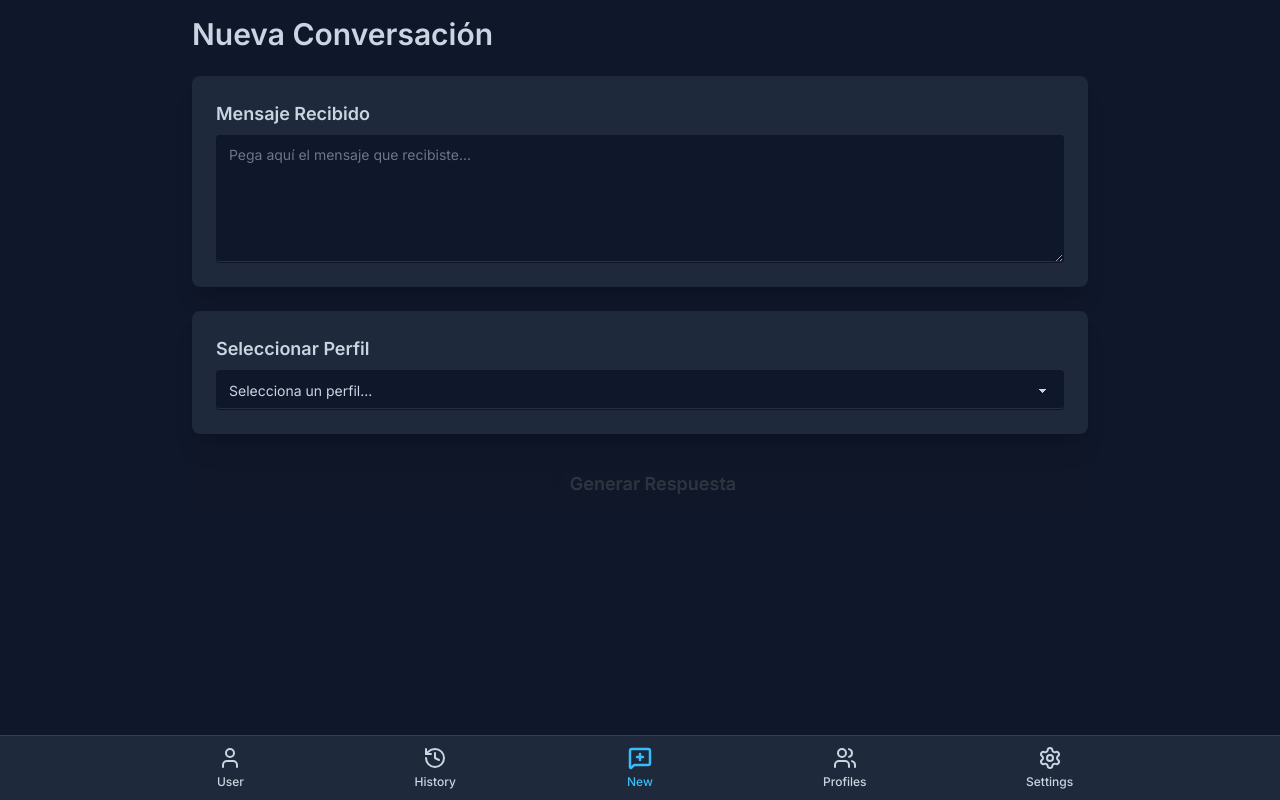
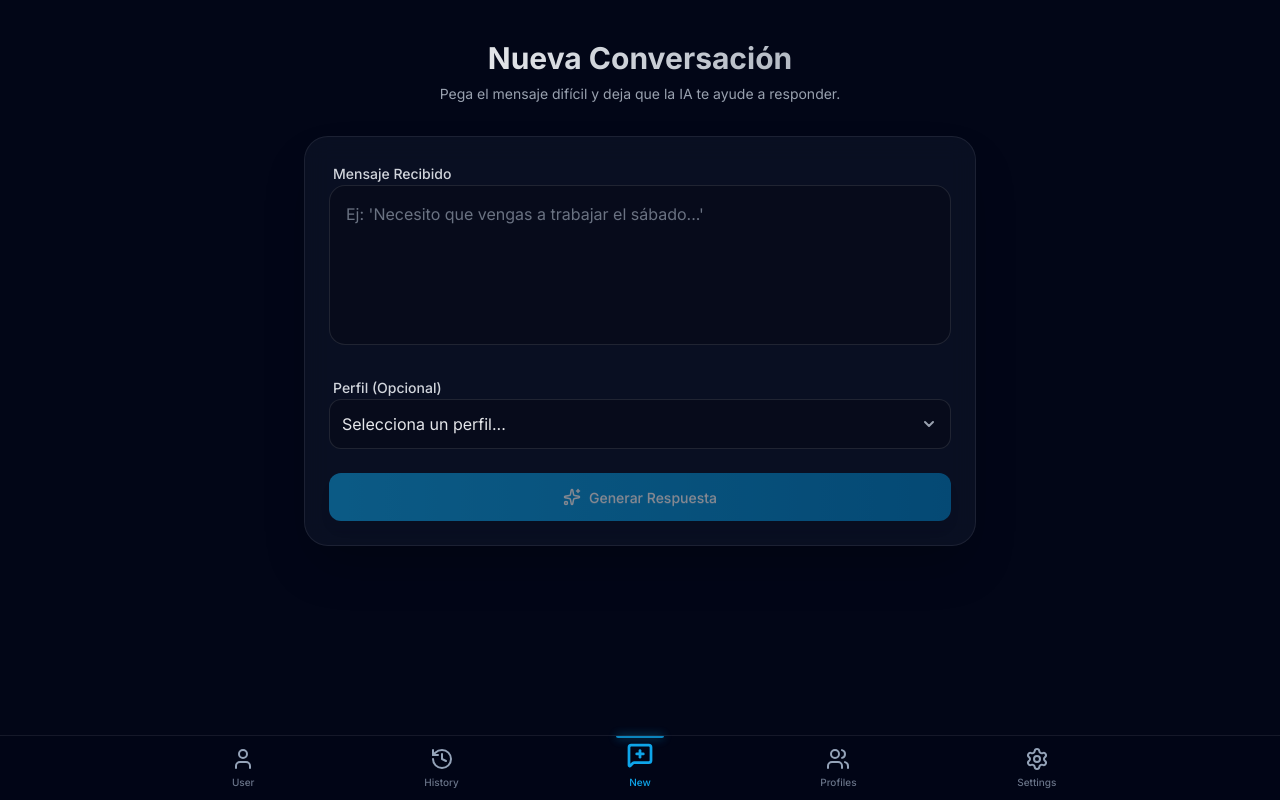
Before and after one commit to mundovacio/anti-umbrella, a Next.js app: page /new in a window 1280 px wide. Built offline with nearby package versions, Linux system fonts and the light colour scheme.

Commit message:
feat: Implement initial app structure with onboarding flow, new conversation page, bottom navigation, global styles, and Framer Motion for animations.

```diff
--- a/package.json
+++ b/package.json
@@ -19,6 +19,7 @@
     "@prisma/extension-accelerate": "^3.0.0",
     "ai": "^5.0.103",
     "dotenv": "^17.2.3",
+    "framer-motion": "^12.23.24",
     "lucide-react": "^0.554.0",
     "next": "16.0.4",
     "pg": "^8.16.3",
--- a/src/app/layout.tsx
+++ b/src/app/layout.tsx
@@ -14,7 +14,7 @@ export default function RootLayout({
 }>) {
   return (
     <html lang="es">
-      <body className="antialiased grid grid-rows-[1fr_auto]">
+      <body className="antialiased grid grid-rows-[1fr_auto] bg-gradient-to-b from-[var(--navy-dark)] to-[#0a192f] text-[var(--gray-light)]">
         <main className="pb-16">{children}</main>
         <BottomNav />
       </body>
--- a/src/app/new/page.tsx
+++ b/src/app/new/page.tsx
@@ -1,7 +1,9 @@
+
 'use client';
 
 import React, { useState } from 'react';
-import { Copy, Send } from 'lucide-react';
+import { Copy, Send, Sparkles } from 'lucide-react';
+import { motion, AnimatePresence } from 'framer-motion';
 
 export default function NewConversationPage() {
     const [inputMessage, setInputMessage] = useState('');
@@ -22,7 +24,6 @@ export default function NewConversationPage() {
                 },
                 body: JSON.stringify({
                     message: inputMessage,
-                    // TODO: Agregar contexto del perfil seleccionado
                     profileContext: undefined
                 }),
             });
@@ -49,62 +50,89 @@ export default function NewConversationPage() {
     };
 
     return (
-        <div className="bg-[var(--navy-dark)] p-4">
-            <div className="max-w-4xl mx-auto space-y-6">
-                <h1 className="text-3xl font-semibold text-gray-lighter">Nueva Conversación</h1>
+        <div className="min-h-full p-4 flex flex-col items-center">
+            <div className="w-full max-w-2xl space-y-8 pt-6">
+                <header className="text-center space-y-2">
+                    <h1 className="text-3xl font-bold bg-clip-text text-transparent bg-gradient-to-r from-white to-gray-400">
+                        Nueva Conversación
+                    </h1>
+                    <p className="text-gray-400 text-sm">
+                        Pega el mensaje difícil y deja que la IA te ayude a responder.
+                    </p>
+                </header>
 
-                <div className="card bg-[var(--navy-medium)] shadow-xl">
-                    <div className="card-body">
-                        <h2 className="card-title text-gray-lighter">Mensaje Recibido</h2>
+                <div className="glass-panel rounded-3xl p-6 space-y-6 shadow-2xl">
+                    <div className="space-y-2">
+                        <label className="text-sm font-medium text-gray-300 ml-1">Mensaje Recibido</label>
                         <textarea
                             value={inputMessage}
                             onChange={(e) => setInputMessage(e.target.value)}
-                            placeholder="Pega aquí el mensaje que recibiste..."
-                            className="textarea textarea-bordered w-full h-32 bg-[var(--navy-dark)] text-gray-lighter"
+                            placeholder="Ej: 'Necesito que vengas a trabajar el sábado...'"
+                            className="w-full h-40 bg-black/20 border border-white/10 rounded-2xl p-4 text-gray-200 placeholder-gray-500 focus:outline-none focus:ring-2 focus:ring-sky-blue/50 focus:border-transparent transition-all resize-none"
                         />
                     </div>
+
+                    <div className="space-y-2">
+                        <label className="text-sm font-medium text-gray-300 ml-1">Perfil (Opcional)</label>
+                        <div className="relative">
+                            <select className="w-full bg-black/20 border border-white/10 rounded-xl p-3 text-gray-200 focus:outline-none focus:ring-2 focus:ring-sky-blue/50 appearance-none cursor-pointer">
+                                <option>Selecciona un perfil...</option>
+                                <option>Jefe Exigente</option>
+                                <option>Cliente Molesto</option>
+                            </select>
+                            <div className="absolute right-4 top-1/2 -translate-y-1/2 pointer-events-none text-gray-400">
+                                <svg width="12" height="12" viewBox="0 0 12 12" fill="none" xmlns="http://www.w3.org/2000/svg">
+                                    <path d="M2 4L6 8L10 4" stroke="currentColor" strokeWidth="2" strokeLinecap="round" strokeLinejoin="round" />
+                                </svg>
                             </div>
-
-                <div className="card bg-[var(--navy-medium)] shadow-xl">
-                    <div className="card-body">
-                        <h2 className="card-title text-gray-lighter">Seleccionar Perfil</h2>
-                        <select className="select select-bordered w-full bg-[var(--navy-dark)] text-gray-lighter">
-                            <option>Selecciona un perfil...</option>
-                            <option>Perfil 1</option>
-                            <option>Perfil 2</option>
-                        </select>
                         </div>
                     </div>
 
                     <button
                         onClick={handleGenerate}
                         disabled={!inputMessage || isGenerating}
-                    className="btn btn-primary w-full btn-lg"
+                        className="w-full btn border-none bg-gradient-to-r from-[var(--sky-blue)] to-[var(--sky-blue-dark)] text-white hover:opacity-90 disabled:opacity-50 disabled:cursor-not-allowed rounded-xl h-12 shadow-lg shadow-sky-blue/20 transition-all hover:scale-[1.02] active:scale-[0.98]"
                     >
                         {isGenerating ? (
-                        <span className="loading loading-spinner"></span>
+                            <span className="loading loading-spinner loading-sm"></span>
                         ) : (
-                        <>
-                            <Send size={20} />
-                            Generar Respuesta
-                        </>
+                            <div className="flex items-center justify-center gap-2 font-medium">
+                                <Sparkles size={18} />
+                                <span>Generar Respuesta</span>
+                            </div>
                         )}
                     </button>
+                </div>
 
+                <AnimatePresence>
                     {generatedReply && (
-                    <div className="card bg-[var(--navy-medium)] shadow-xl border-2 border-sky-blue">
-                        <div className="card-body">
-                            <div className="flex justify-between items-center">
-                                <h2 className="card-title text-gray-lighter">Respuesta Sugerida</h2>
-                                <button onClick={handleCopy} className="btn btn-ghost btn-sm">
+                        <motion.div
+                            initial={{ opacity: 0, y: 20 }}
+                            animate={{ opacity: 1, y: 0 }}
+                            exit={{ opacity: 0, y: -20 }}
+                            className="glass-panel rounded-3xl p-6 border border-sky-blue/30 shadow-[0_0_30px_rgba(14,165,233,0.15)]"
+                        >
+                            <div className="flex justify-between items-start mb-4">
+                                <h2 className="text-lg font-semibold text-sky-blue flex items-center gap-2">
+                                    <Send size={18} />
+                                    Respuesta Sugerida
+                                </h2>
+                                <button
+                                    onClick={handleCopy}
+                                    className="btn btn-ghost btn-sm btn-circle hover:bg-white/10 text-gray-400 hover:text-white transition-colors"
+                                    title="Copiar respuesta"
+                                >
                                     <Copy size={18} />
-                                    Copiar
                                 </button>
                             </div>
-                            <p className="text-gray-light whitespace-pre-wrap">{generatedReply}</p>
+                            <div className="bg-black/20 rounded-2xl p-4 border border-white/5">
+                                <p className="text-gray-200 whitespace-pre-wrap leading-relaxed">
+                                    {generatedReply}
+                                </p>
                             </div>
-                    </div>
+                        </motion.div>
                     )}
+                </AnimatePresence>
             </div>
         </div>
     );
--- a/src/app/onboarding/page.tsx
+++ b/src/app/onboarding/page.tsx
@@ -8,30 +8,95 @@ import { Slide3 } from '@/features/onboarding/components/Slide3';
 import { Slide4 } from '@/features/onboarding/components/Slide4';
 import { completeOnboarding } from '@/features/onboarding/useCases/completeOnboarding';
 
+import { motion, AnimatePresence } from 'framer-motion';
+import { useState, useEffect } from 'react';
+
 export default function OnboardingPage() {
-    const { step } = useOnboardingStore();
+    const { step, setStep } = useOnboardingStore();
+    const [direction, setDirection] = useState(0);
+    const [prevStep, setPrevStep] = useState(step);
+
+    useEffect(() => {
+        if (step > prevStep) {
+            setDirection(1);
+        } else if (step < prevStep) {
+            setDirection(-1);
+        }
+        setPrevStep(step);
+    }, [step, prevStep]);
 
     const handleComplete = async () => {
         await completeOnboarding();
     };
 
+    const variants = {
+        enter: (direction: number) => ({
+            x: direction > 0 ? 100 : -100,
+            opacity: 0,
+        }),
+        center: {
+            zIndex: 1,
+            x: 0,
+            opacity: 1,
+        },
+        exit: (direction: number) => ({
+            zIndex: 0,
+            x: direction < 0 ? 100 : -100,
+            opacity: 0,
+        }),
+    };
+
     return (
-        <div className="bg-[var(--navy-dark)] flex flex-col items-center justify-center p-4">
-            <div className="w-full max-w-2xl h-[600px] flex flex-col">
-                <div className="flex-1 flex items-center justify-center">
-                    {step === 1 && <Slide1 />}
-                    {step === 2 && <Slide2 />}
-                    {step === 3 && <Slide3 />}
-                    {step === 4 && <Slide4 onComplete={handleComplete} />}
+        <div className="min-h-screen bg-gradient-to-b from-[var(--navy-dark)] to-[#0a192f] flex flex-col items-center justify-center p-4 overflow-hidden">
+            <div className="w-full max-w-2xl h-[600px] flex flex-col relative">
+                {/* Main Content Area with Glass Effect */}
+                <div className="flex-1 flex items-center justify-center bg-white/5 backdrop-blur-sm rounded-3xl border border-white/10 shadow-2xl overflow-hidden relative">
+                    {/* Decorative background elements */}
+                    <div className="absolute top-0 left-0 w-full h-full overflow-hidden pointer-events-none">
+                        <div className="absolute top-[-10%] right-[-10%] w-64 h-64 bg-sky-blue/10 rounded-full blur-3xl"></div>
+                        <div className="absolute bottom-[-10%] left-[-10%] w-64 h-64 bg-purple-500/10 rounded-full blur-3xl"></div>
+                    </div>
+
+                    <div className="relative z-10 w-full h-full flex items-center justify-center">
+                        <AnimatePresence initial={false} custom={direction} mode="wait">
+                            <motion.div
+                                key={step}
+                                custom={direction}
+                                variants={variants}
+                                initial="enter"
+                                animate="center"
+                                exit="exit"
+                                transition={{
+                                    x: { type: "spring", stiffness: 300, damping: 30 },
+                                    opacity: { duration: 0.2 }
+                                }}
+                                className="absolute w-full h-full"
+                            >
+                                {step === 1 && <Slide1 />}
+                                {step === 2 && <Slide2 />}
+                                {step === 3 && <Slide3 />}
+                                {step === 4 && <Slide4 onComplete={handleComplete} />}
+                            </motion.div>
+                        </AnimatePresence>
+                    </div>
                 </div>
 
-                <div className="flex justify-center gap-2 py-8">
+                {/* Navigation Dots */}
+                <div className="flex justify-center gap-4 py-8">
                     {[1, 2, 3, 4].map((dot) => (
-                        <div
+                        <button
                             key={dot}
-                            className={`w-2 h-2 rounded-full transition-all ${step >= dot ? 'bg-sky-blue w-8' : 'bg-navy-light'
+                            onClick={() => setStep(dot)}
+                            className={`group relative h-3 rounded-full transition-all duration-300 ease-out focus:outline-none focus:ring-2 focus:ring-sky-blue/50 ${step === dot
+                                ? 'w-12 bg-sky-blue shadow-[0_0_10px_rgba(56,189,248,0.5)]'
+                                : 'w-3 bg-white/20 hover:bg-white/40'
                                 }`}
-                        />
+                            aria-label={`Go to step ${dot}`}
+                        >
+                            {/* Hover glow effect */}
+                            <span className={`absolute inset-0 rounded-full transition-opacity duration-300 ${step === dot ? 'opacity-0' : 'opacity-0 group-hover:opacity-100 bg-white/20 blur-sm'
+                                }`} />
+                        </button>
                     ))}
                 </div>
             </div>
--- /dev/null
+++ b/src/app/template.tsx
@@ -0,0 +1,16 @@
+'use client';
+
+import { motion } from 'framer-motion';
+
+export default function Template({ children }: { children: React.ReactNode }) {
+    return (
+        <motion.div
+            initial={{ opacity: 0, y: 20 }}
+            animate={{ opacity: 1, y: 0 }}
+            exit={{ opacity: 0, y: 20 }}
+            transition={{ ease: 'easeInOut', duration: 0.4 }}
+        >
+            {children}
+        </motion.div>
+    );
+}
--- a/src/components/layout/BottomNav.tsx
+++ b/src/components/layout/BottomNav.tsx
@@ -16,21 +16,30 @@ export const BottomNav = () => {
     ];
 
     return (
-        <nav className="fixed bottom-0 left-0 right-0 bg-[var(--navy-medium)] border-t border-[var(--navy-light)] z-50">
-            <div className="flex justify-around items-center h-16 max-w-screen-lg mx-auto">
+        <nav className="fixed bottom-0 left-0 right-0 glass-nav z-50 pb-safe">
+            <div className="flex justify-around items-center h-16 max-w-screen-lg mx-auto px-4">
                 {navItems.map(({ href, icon: Icon, label }) => {
                     const isActive = pathname === href;
                     return (
                         <Link
                             key={href}
                             href={href}
-                            className={`flex flex-col items-center justify-center flex-1 h-full space-y-1 transition-colors ${isActive
-                                    ? 'text-[var(--sky-blue)]'
-                                    : 'text-[var(--gray-light)] hover:text-[var(--sky-blue)]'
+                            className={`group flex flex-col items-center justify-center flex-1 h-full space-y-1 transition-all duration-300 relative ${isActive
+                                ? 'text-[var(--sky-blue)]'
+                                : 'text-[var(--gray-light)] hover:text-[var(--sky-blue)]'
                                 }`}
                         >
-                            <Icon size={24} strokeWidth={isActive ? 2.5 : 2} />
-                            <span className="text-xs font-medium">{label}</span>
+                            {/* Active Indicator Glow */}
+                            {isActive && (
+                                <div className="absolute top-0 w-12 h-0.5 bg-[var(--sky-blue)] rounded-b-full shadow-[0_0_10px_var(--sky-blue)] opacity-80" />
+                            )}
+
+                            <div className={`transition-transform duration-300 ${isActive ? 'scale-110 -translate-y-1' : 'group-hover:scale-105'}`}>
+                                <Icon size={24} strokeWidth={isActive ? 2.5 : 2} />
+                            </div>
+                            <span className={`text-[10px] font-medium transition-opacity duration-300 ${isActive ? 'opacity-100' : 'opacity-70 group-hover:opacity-100'}`}>
+                                {label}
+                            </span>
                         </Link>
                     );
                 })}
--- a/src/features/onboarding/components/Slide1.tsx
+++ b/src/features/onboarding/components/Slide1.tsx
@@ -5,7 +5,7 @@ export const Slide1 = () => {
     const { nextStep } = useOnboardingStore();
 
     return (
-        <div className="flex flex-col items-center justify-center h-full space-y-8 text-center px-6 animate-in fade-in duration-500">
+        <div className="flex flex-col items-center justify-center h-full space-y-8 text-center px-6">
             <div className="w-20 h-20 rounded-full bg-sky-blue/20 flex items-center justify-center">
                 <svg className="w-10 h-10 text-sky-blue" fill="none" stroke="currentColor" viewBox="0 0 24 24">
                     <path strokeLinecap="round" strokeLinejoin="round" strokeWidth={2} d="M12 6.253v13m0-13C10.832 5.477 9.246 5 7.5 5S4.168 5.477 3 6.253v13C4.168 18.477 5.754 18 7.5 18s3.332.477 4.5 1.253m0-13C13.168 5.477 14.754 5 16.5 5c1.747 0 3.332.477 4.5 1.253v13C19.832 18.477 18.247 18 16.5 18c-1.746 0-3.332.477-4.5 1.253" />
--- a/src/features/onboarding/components/Slide2.tsx
+++ b/src/features/onboarding/components/Slide2.tsx
@@ -5,7 +5,7 @@ export const Slide2 = () => {
     const { nextStep, prevStep } = useOnboardingStore();
 
     return (
-        <div className="flex flex-col items-center justify-center h-full space-y-8 text-center px-6 animate-in slide-in-from-right duration-300">
+        <div className="flex flex-col items-center justify-center h-full space-y-8 text-center px-6">
             <div className="w-20 h-20 rounded-full bg-sky-blue/20 flex items-center justify-center">
                 <svg className="w-10 h-10 text-sky-blue" fill="none" stroke="currentColor" viewBox="0 0 24 24">
                     <path strokeLinecap="round" strokeLinejoin="round" strokeWidth={2} d="M4.318 6.318a4.5 4.5 0 000 6.364L12 20.364l7.682-7.682a4.5 4.5 0 00-6.364-6.364L12 7.636l-1.318-1.318a4.5 4.5 0 00-6.364 0z" />
--- a/src/features/onboarding/components/Slide3.tsx
+++ b/src/features/onboarding/components/Slide3.tsx
@@ -5,7 +5,7 @@ export const Slide3 = () => {
     const { nextStep, prevStep } = useOnboardingStore();
 
     return (
-        <div className="flex flex-col items-center justify-center h-full space-y-8 text-center px-6 animate-in slide-in-from-right duration-300">
+        <div className="flex flex-col items-center justify-center h-full space-y-8 text-center px-6">
             <div className="w-20 h-20 rounded-full bg-sky-blue/20 flex items-center justify-center">
                 <svg className="w-10 h-10 text-sky-blue" fill="none" stroke="currentColor" viewBox="0 0 24 24">
                     <path strokeLinecap="round" strokeLinejoin="round" strokeWidth={2} d="M9 12l2 2 4-4m5.618-4.016A11.955 11.955 0 0112 2.944a11.955 11.955 0 01-8.618 3.04A12.02 12.02 0 003 9c0 5.591 3.824 10.29 9 11.622 5.176-1.332 9-6.03 9-11.622 0-1.042-.133-2.052-.382-3.016z" />
--- a/src/features/onboarding/components/Slide4.tsx
+++ b/src/features/onboarding/components/Slide4.tsx
@@ -5,7 +5,7 @@ export const Slide4 = ({ onComplete }: { onComplete: () => void }) => {
     const { prevStep } = useOnboardingStore();
 
     return (
-        <div className="flex flex-col items-center justify-center h-full space-y-8 text-center px-6 animate-in slide-in-from-right duration-300">
+        <div className="flex flex-col items-center justify-center h-full space-y-8 text-center px-6">
             <div className="w-20 h-20 rounded-full bg-sky-blue/20 flex items-center justify-center">
                 <svg className="w-10 h-10 text-sky-blue" fill="none" stroke="currentColor" viewBox="0 0 24 24">
                     <path strokeLinecap="round" strokeLinejoin="round" strokeWidth={2} d="M14 10h4.764a2 2 0 011.789 2.894l-3.5 7A2 2 0 0115.263 21h-4.017c-.163 0-.326-.02-.485-.06L7 20m7-10V5a2 2 0 00-2-2h-.095c-.5 0-.905.405-.905.905 0 .714-.211 1.412-.608 2.006L7 11v9m7-10h-2M7 20H5a2 2 0 01-2-2v-6a2 2 0 012-2h2.5" />
--- a/src/styles/globals.css
+++ b/src/styles/globals.css
@@ -3,13 +3,15 @@
 @plugin "daisyui";
 
 :root {
-  --navy-dark: #0f172a;
-  --navy-medium: #1e293b;
-  --navy-light: #334155;
-  --gray-light: #cbd5e1;
+  --navy-dark: #020617;
+  --navy-medium: #0f172a;
+  --navy-light: #1e293b;
+  --gray-light: #94a3b8;
   --gray-lighter: #e2e8f0;
-  --sky-blue: #38bdf8;
-  --sky-blue-dark: #0ea5e9;
+  --sky-blue: #0ea5e9;
+  --sky-blue-dark: #0284c7;
+  --glass-border: rgba(255, 255, 255, 0.08);
+  --glass-bg: rgba(15, 23, 42, 0.6);
 }
 
 @theme inline {
@@ -27,6 +29,22 @@ body {
   color: var(--gray-light);
   font-family: 'Inter', system-ui, -apple-system, sans-serif;
   min-height: 100vh;
+  overflow-x: hidden;
+}
+
+/* Glassmorphism Utilities */
+.glass-panel {
+  background: var(--glass-bg);
+  backdrop-filter: blur(12px);
+  -webkit-backdrop-filter: blur(12px);
+  border: 1px solid var(--glass-border);
+}
+
+.glass-nav {
+  background: rgba(2, 6, 23, 0.8);
+  backdrop-filter: blur(16px);
+  -webkit-backdrop-filter: blur(16px);
+  border-top: 1px solid var(--glass-border);
 }
 
 /* Smooth animations */
@@ -36,16 +54,16 @@ body {
 
 /* Custom scrollbar */
 ::-webkit-scrollbar {
-  width: 8px;
+  width: 6px;
 }
 
 ::-webkit-scrollbar-track {
-  background: var(--navy-medium);
+  background: transparent;
 }
 
 ::-webkit-scrollbar-thumb {
   background: var(--navy-light);
-  border-radius: 4px;
+  border-radius: 10px;
 }
 
 ::-webkit-scrollbar-thumb:hover {
```
Also changed, not shown: 1 other file (tests, documents, lock files or other folders). Lines whose indentation alone changed are shown as unchanged.
